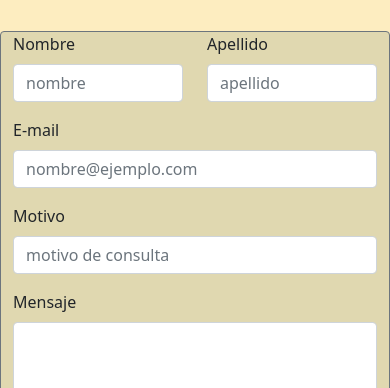
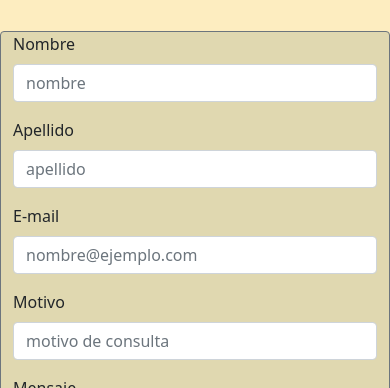
Before and after one commit to francobuceta/Grafica-Buceta, a website: page pages/contacto.html in a window 390 px wide. Shown: the part 714-1102 px from the top of the page. Drawn offline with nearby package versions, Linux system fonts and the light colour scheme.

Commit message:
Fomulario responsivo

```diff
--- a/pages/contacto.html
+++ b/pages/contacto.html
@@ -70,11 +70,11 @@
         <!--Formulario-->
         <form class="container mt-5 border border-secondary rounded" action="https://formspree.io/f/xbjwbwvl" method="POST">
             <div class="row">
-                <div class="col mb-3">
+                <div class="col-lg-6 col-md-6 col-sm-12 mb-3">
                     <label for="exampleFormControlInput1" class="form-label">Nombre</label>
                     <input type="text" class="form-control" id="exampleFormControlInput1" name="Nombre" placeholder="nombre">
                 </div>
-                <div class="col mb-3">
+                <div class="col-lg-6 col-md-6 col-sm-12 mb-3">
                     <label for="exampleFormControlInput2" class="form-label">Apellido</label>
                     <input type="text" class="form-control" id="exampleFormControlInput2" name="Apellido" placeholder="apellido">
                 </div>
```
